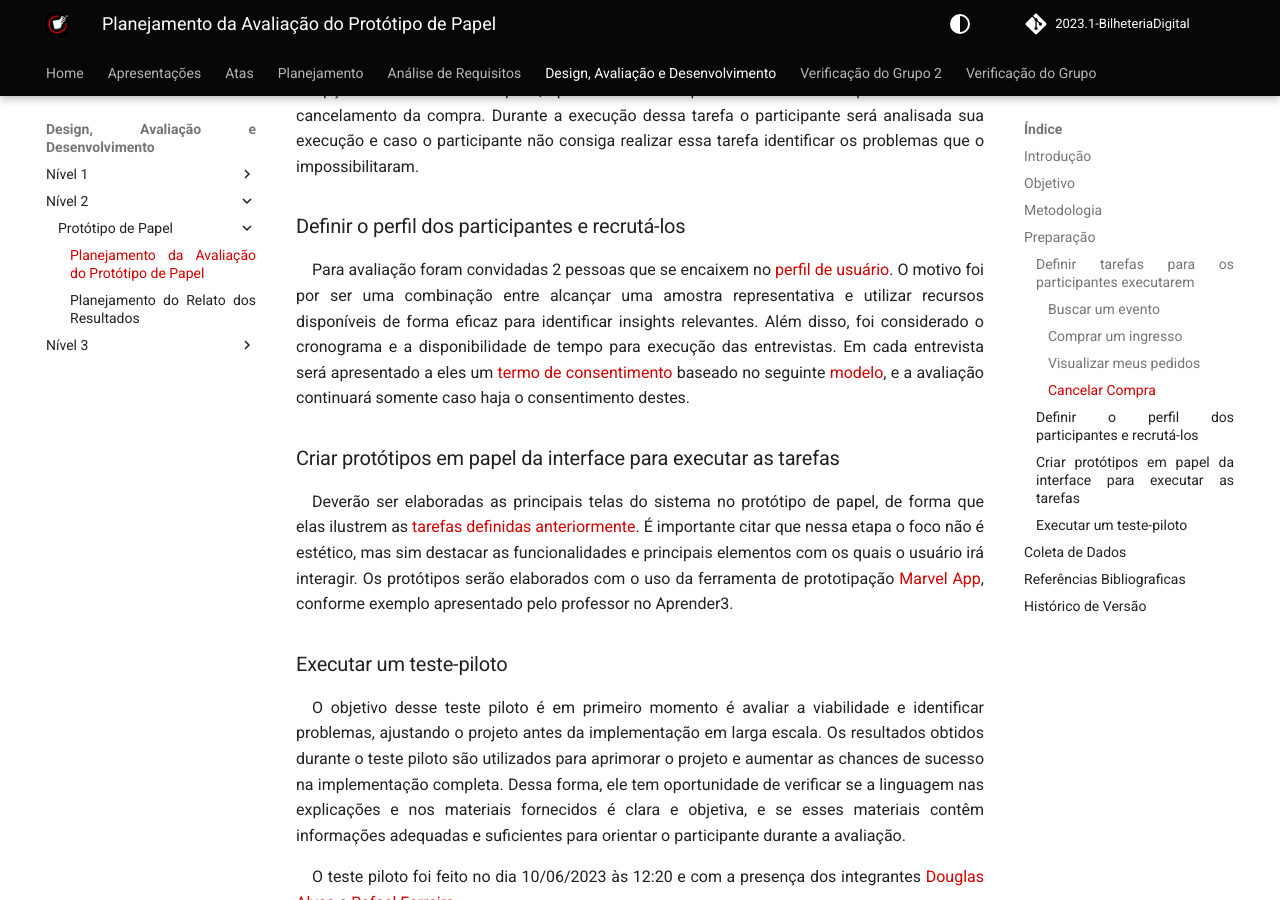
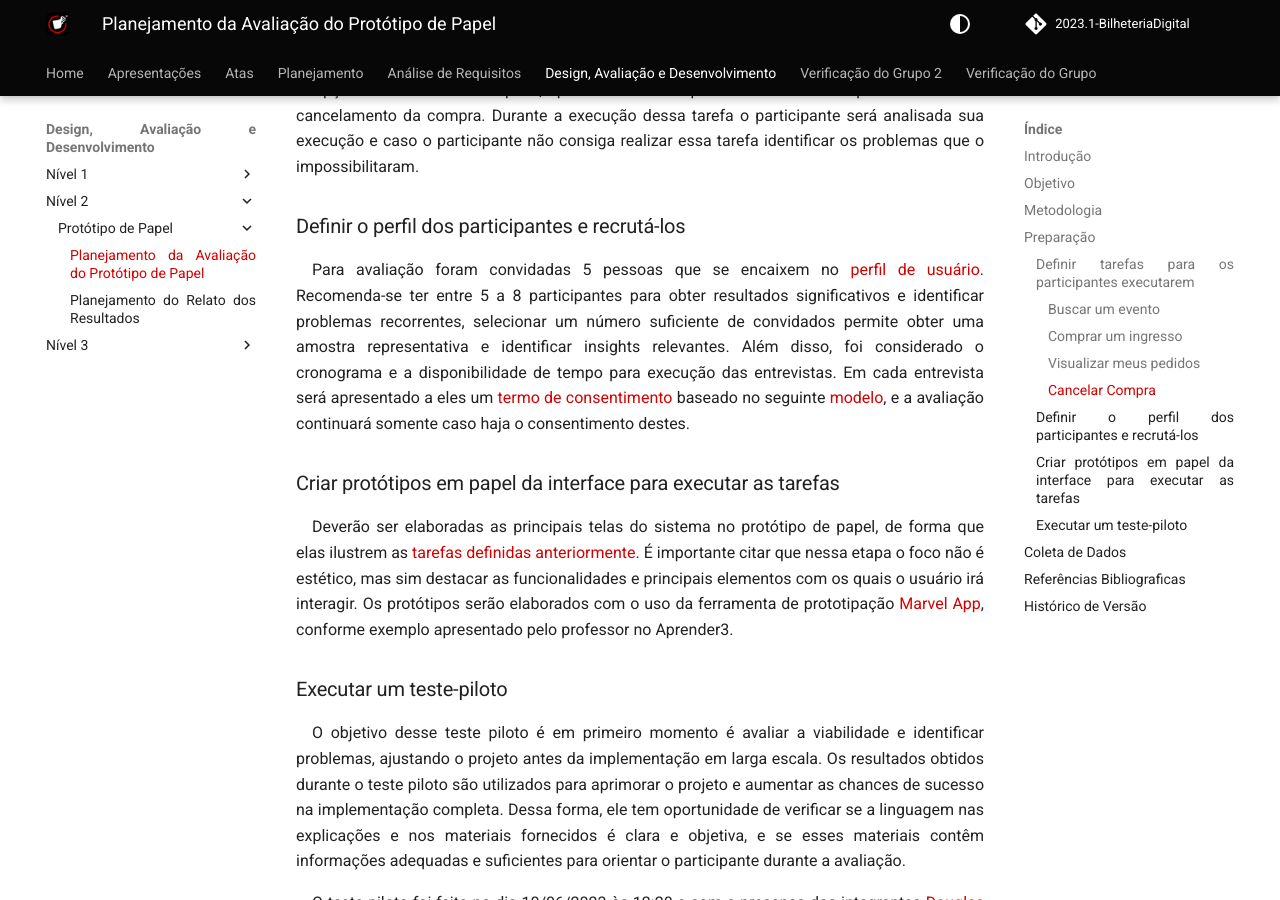
Before and after one commit to Interacao-Humano-Computador/2023.1-BilheteriaDigital, an MkDocs documentation site: the page built from docs/design-avaliacao-desenvolvimento/nivel-2/prototipo-papel-dad/planejamento-avaliacao-pp.md, in a window 1280 px wide and 900 px high, scrolled down 2781 px. Built offline with MkDocs 1.6.1 and Material for MkDocs 9.7.7, drawn with Linux system fonts in a browser that asks for light colours; comment, search, counter and statistics services are not loaded; the version menu is left out.

Commit message:
Ajuste da quantidade de pessoas

```diff
--- a/docs/design-avaliacao-desenvolvimento/nivel-2/prototipo-papel-dad/planejamento-avaliacao-pp.md
+++ b/docs/design-avaliacao-desenvolvimento/nivel-2/prototipo-papel-dad/planejamento-avaliacao-pp.md
@@ -68,7 +68,7 @@ Na última tarefa será solicitada a partir da tela de “Meu Perfil” solicita
 
 ### Definir o perfil dos participantes e recrutá-los
 
-Para avaliação foram convidadas 2 pessoas que se encaixem no [perfil de usuário](/analise-de-requisitos/perfil-usuario). O motivo foi por ser uma combinação entre alcançar uma amostra representativa e utilizar recursos disponíveis de forma eficaz para identificar insights relevantes. Além disso, foi considerado o cronograma e a disponibilidade de tempo para execução das entrevistas. Em cada entrevista será apresentado a eles um [termo de consentimento](https://interacao-humano-computador.github.io/2023.1-BilheteriaDigital/analise-de-requisitos/aspectos-eticos/#introducao) baseado no seguinte [modelo](/analise-de-requisitos/aspectos-eticos#termo-de-consentimento), e a avaliação continuará somente caso haja o consentimento destes.
+Para avaliação foram convidadas 5 pessoas que se encaixem no [perfil de usuário](/analise-de-requisitos/perfil-usuario). Recomenda-se ter entre 5 a 8 participantes para obter resultados significativos e identificar problemas recorrentes, selecionar um número suficiente de convidados permite obter uma amostra representativa e identificar insights relevantes. Além disso, foi considerado o cronograma e a disponibilidade de tempo para execução das entrevistas. Em cada entrevista será apresentado a eles um [termo de consentimento](https://interacao-humano-computador.github.io/2023.1-BilheteriaDigital/analise-de-requisitos/aspectos-eticos/#introducao) baseado no seguinte [modelo](/analise-de-requisitos/aspectos-eticos#termo-de-consentimento), e a avaliação continuará somente caso haja o consentimento destes.
 
 ### Criar protótipos em papel da interface para executar as tarefas
 
```
